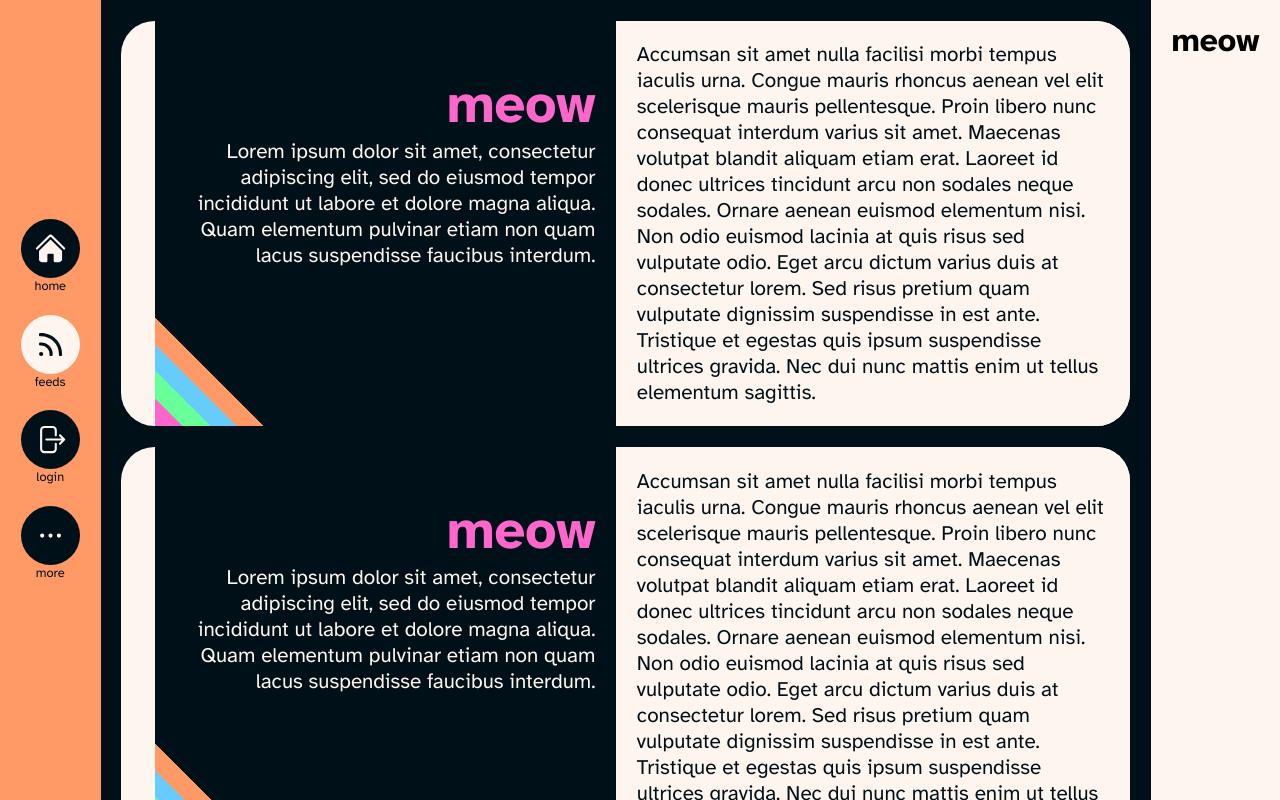
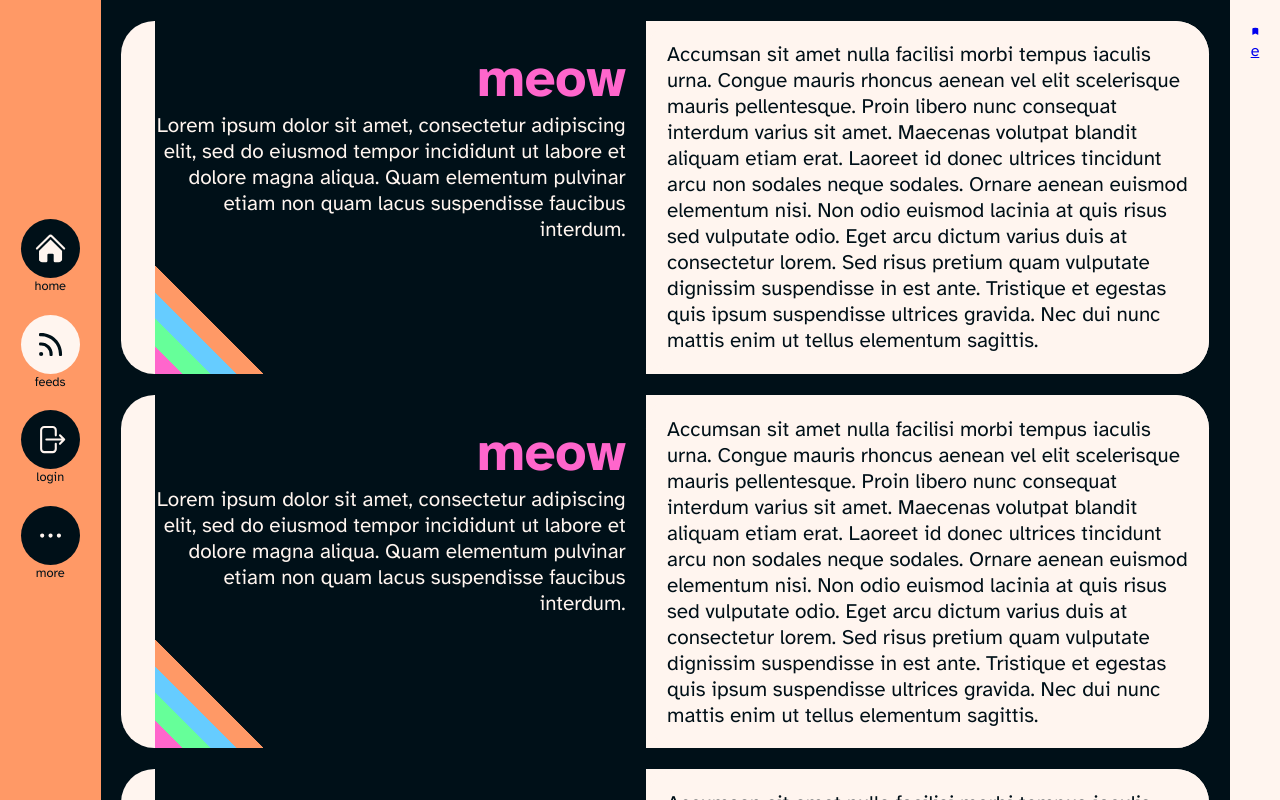
Before and after one commit to kittycat-homes/intract, a Vue app in the folder web/: page /feeds in a window 1280 px wide. Built offline with nearby package versions, Linux system fonts and the light colour scheme; no server answers.

Commit message:
tiiiired

```diff
--- a/web/src/components/FilterBox.vue
+++ b/web/src/components/FilterBox.vue
@@ -1,6 +1,6 @@
 <template>
   <div class="filter-box">
-    <slot><h1>meow</h1></slot>
+    <slot></slot>
   </div>
 </template>
 
--- a/web/src/views/FeedsView.vue
+++ b/web/src/views/FeedsView.vue
@@ -1,5 +1,7 @@
 <template>
-  <FilterBox />
+  <FilterBox>
+    <router-link to="/feeds/follow"><BookmarkIcon />e</router-link>
+  </FilterBox>
   <ContentBox>
     <ContentCard></ContentCard>
     <ContentCard></ContentCard>
@@ -21,4 +23,5 @@
 import ContentBox from "@/components/ContentBox.vue";
 import FilterBox from "@/components/FilterBox.vue";
 import ContentCard from "@/components/ContentCard.vue";
+import { BookmarkIcon } from "@heroicons/vue/24/solid";
 </script>
```
